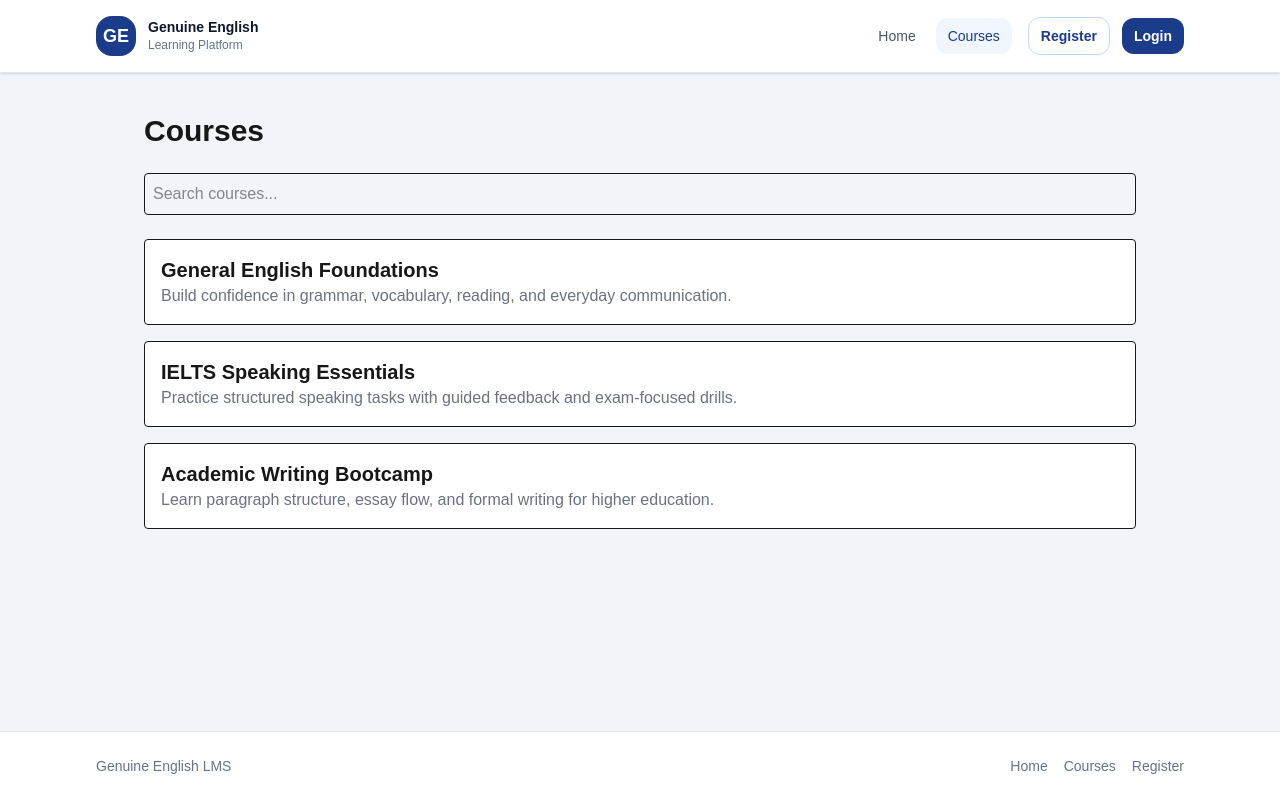
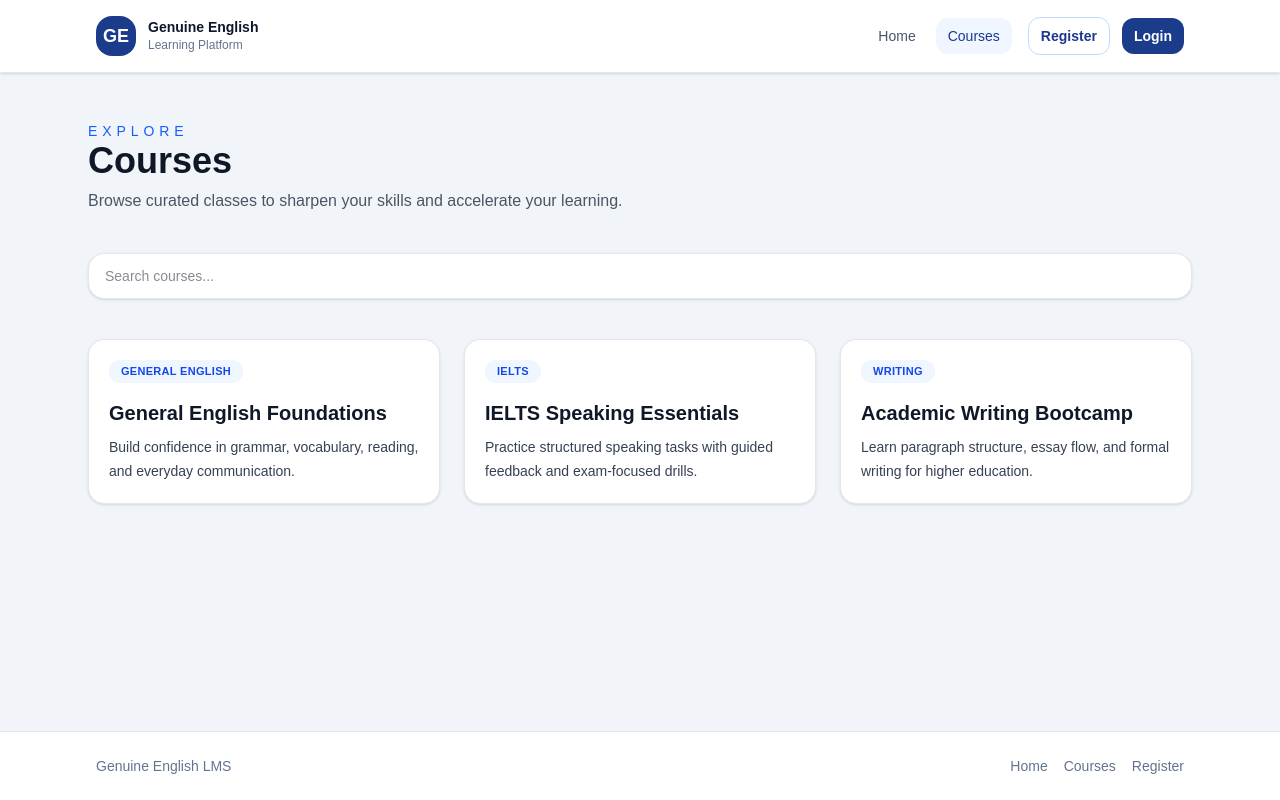
Before and after one commit to ManjithaWeerasooriya/LMS-Frontend, a Next.js app: page /courses in a window 1280 px wide. Built offline with nearby package versions, Linux system fonts and the light colour scheme; no server answers.

Commit message:
fix: improve readability in courses/[id] page UI

```diff
--- a/src/app/(public)/courses/[id]/page.tsx
+++ b/src/app/(public)/courses/[id]/page.tsx
@@ -10,31 +10,40 @@ export default async function CourseDetail({
   const course = await getCourseById(id);
 
   if (!course) {
-    return <p className="p-6">Course not found</p>;
+    return <p className="p-6 text-gray-800">Course not found</p>;
   }
 
   return (
-    <main className="p-6 max-w-3xl mx-auto">
-      <h1 className="text-3xl font-bold">{course.title}</h1>
+    <main className="mx-auto max-w-4xl px-6 py-12">
+      <h1 className="text-3xl font-bold text-gray-900">{course.title}</h1>
 
-      <p className="mt-4 text-gray-600">{course.description}</p>
+      <p className="mt-4 text-gray-800 leading-relaxed">{course.description}</p>
 
-      <div className="mt-6 space-y-2">
-        <p>Category: {course.category}</p>
-        <p>Price: ${course.price}</p>
-        <p>Duration: {course.durationHours} hours</p>
-        <p>Teacher: {course.teacherName}</p>
+      <div className="mt-6 space-y-2 text-gray-700">
+        <p>
+          <span className="font-medium text-gray-800">Category:</span>{" "}
+          <span className="text-gray-600">{course.category}</span>
+        </p>
+        <p>
+          <span className="font-medium text-gray-800">Price:</span>{" "}
+          <span className="text-gray-600">${course.price}</span>
+        </p>
+        <p>
+          <span className="font-medium text-gray-800">Duration:</span>{" "}
+          <span className="text-gray-600">{course.durationHours} hours</span>
+        </p>
+        <p>
+          <span className="font-medium text-gray-800">Teacher:</span>{" "}
+          <span className="text-gray-600">{course.teacherName}</span>
+        </p>
       </div>
 
-      {/* Enroll button */}
-      <div className="mt-8">
-        <Link
-          href="/login"
-          className="bg-blue-600 text-white px-6 py-3 rounded"
-        >
-          Enroll Now
-        </Link>
-      </div>
+      <Link
+        href="/login"
+        className="mt-8 inline-flex items-center justify-center rounded-lg bg-blue-600 px-6 py-3 text-white font-medium shadow-sm transition hover:bg-blue-700"
+      >
+        Enroll Now
+      </Link>
     </main>
   );
 }
--- a/src/app/(public)/courses/page.tsx
+++ b/src/app/(public)/courses/page.tsx
@@ -12,33 +12,49 @@ export default async function CoursesPage({
   const courses = await getCourses(search);
 
   return (
-    <main className="mx-auto max-w-5xl px-4 py-10">
-      <h1 className="mb-6 text-3xl font-bold">Courses</h1>
+    <main className="mx-auto max-w-6xl px-6 py-12">
+      <header className="mb-10">
+        <p className="text-sm uppercase tracking-[0.35em] text-blue-600">Explore</p>
+        <h1 className="text-4xl font-bold text-gray-900">Courses</h1>
+        <p className="mt-2 text-gray-600">
+          Browse curated classes to sharpen your skills and accelerate your learning.
+        </p>
+      </header>
 
-      <form className="mb-6">
+      <form className="mb-10">
         <input
           name="search"
           defaultValue={search}
           placeholder="Search courses..."
-          className="w-full rounded border p-2"
+          className="w-full rounded-2xl border border-gray-200 bg-white px-4 py-3 text-sm text-gray-900 shadow-sm transition focus:border-blue-500 focus:outline-none focus:ring-2 focus:ring-blue-100"
         />
       </form>
 
-      <div className="grid gap-4">
+      <div className="grid grid-cols-1 gap-6 sm:grid-cols-2 lg:grid-cols-3">
         {courses.map((course: Course) => (
           <Link
             key={course.id}
             href={`/courses/${course.id}`}
-            className="rounded border bg-white p-4 hover:shadow"
+            className="group rounded-2xl border border-gray-200 bg-white p-5 shadow-sm transition-all duration-200 hover:-translate-y-1 hover:border-blue-500 hover:bg-blue-50/60 hover:shadow-lg"
           >
-            <h2 className="text-xl font-semibold">{course.title}</h2>
-            <p className="text-gray-500">{course.description}</p>
+            <div className="flex items-center gap-2 text-xs font-semibold uppercase tracking-wide text-blue-600">
+              <span className="rounded-full bg-blue-50 px-3 py-1 text-[11px] text-blue-700">
+                {course.category || 'Featured'}
+              </span>
+            </div>
+
+            <h2 className="mt-4 text-xl font-semibold text-gray-900 group-hover:text-blue-900">
+              {course.title}
+            </h2>
+            <p className="mt-2 text-sm leading-6 text-gray-700">
+              {course.description}
+            </p>
           </Link>
         ))}
       </div>
 
       {courses.length === 0 && (
-        <p className="mt-6 text-gray-500">No courses found.</p>
+        <p className="mt-10 text-center text-gray-600">No courses found.</p>
       )}
     </main>
   );
```
